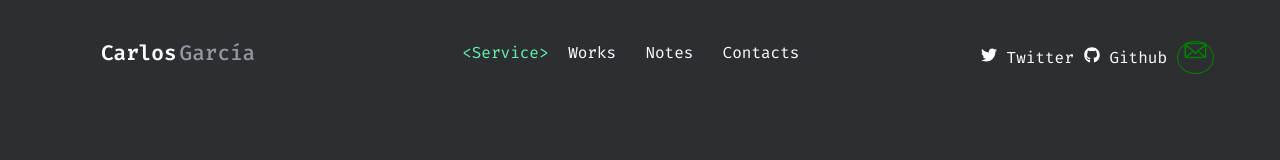
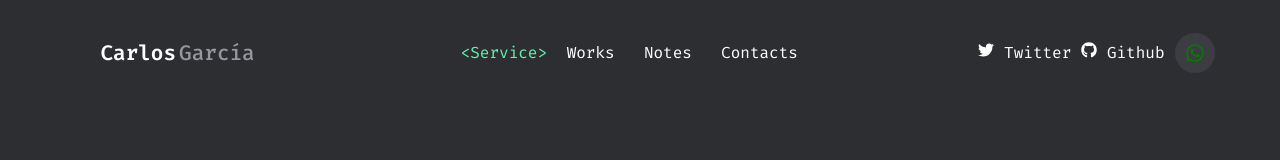
Before and after one commit to solrac97gr/portfolio2021, a Gatsby site: page / in a window 1280 px wide. Built offline with nearby package versions, Linux system fonts and the light colour scheme; Gatsby itself is replaced by a stand-in of ours.

Commit message:
active links finished

```diff
--- a/src/components/Navbar/index.js
+++ b/src/components/Navbar/index.js
@@ -1,6 +1,5 @@
 import React, { useEffect } from "react";
-import { FaTwitter, FaGithub } from "react-icons/fa";
-import { GoMail } from "react-icons/go";
+import { FaTwitter, FaGithub, FaWhatsapp } from "react-icons/fa";
 import {
   Nav,
   NavItemContainer,
@@ -16,7 +15,6 @@ import {
 export const Navbar = () => {
   useEffect(() => {
     const btnContainer = document.getElementById("menu");
-
     const btns = btnContainer.getElementsByTagName("a");
 
     for (var i = 0; i < btns.length; i++) {
@@ -48,14 +46,14 @@ export const Navbar = () => {
         </NavItem>
       </NavItemContainer>
       <NavLinks>
-        <NavSocialLink>
+        <NavSocialLink href="https://twitter.com/carlosgrowth" target="_blank">
           <FaTwitter /> Twitter
         </NavSocialLink>
-        <NavSocialLink>
+        <NavSocialLink href="https://github.com/solrac97gr" target="_blank">
           <FaGithub /> Github
         </NavSocialLink>
-        <NavContactLink>
-          <GoMail size={25} color={"green"} />
+        <NavContactLink href="https://api.whatsapp.com/send?phone=51939169253&text=Hola,%20me%20gustar%C3%ADa%20trabajar%20contigo" target="_blank">
+          <FaWhatsapp size={20} color={"green"} />
         </NavContactLink>
       </NavLinks>
     </Nav>
--- a/src/components/Navbar/styles.js
+++ b/src/components/Navbar/styles.js
@@ -17,6 +17,7 @@ export const Nav = styled.nav`
     flex-direction: column;
     justify-content: center;
     align-items: center;
+    width: inherit;
   }
 `;
 export const NavItemContainer = styled.ul`
@@ -54,13 +55,22 @@ export const NavLogoLastName = styled.span`
   font-weight: 500;
   color: #95989f;
 `;
-export const NavLinks = styled.div``;
+export const NavLinks = styled.div`
+  display:flex;
+  justify-content:center;
+  align-items:center;
+`;
 export const NavSocialLink = styled.a`
   margin: 5px;
+  text-decoration: none;
+  color: inherit;
 `;
-export const NavContactLink = styled.a`
+export const NavContactLink = styled(Link)`
   border-radius: 50%;
-  border: 1px solid green;
   margin: 5px;
-  padding: 5px;
+  padding: 10px;
+  background-color:#3D3C42;
+  display:flex;
+  text-decoration: none;
+  color: inherit;
 `;
```
